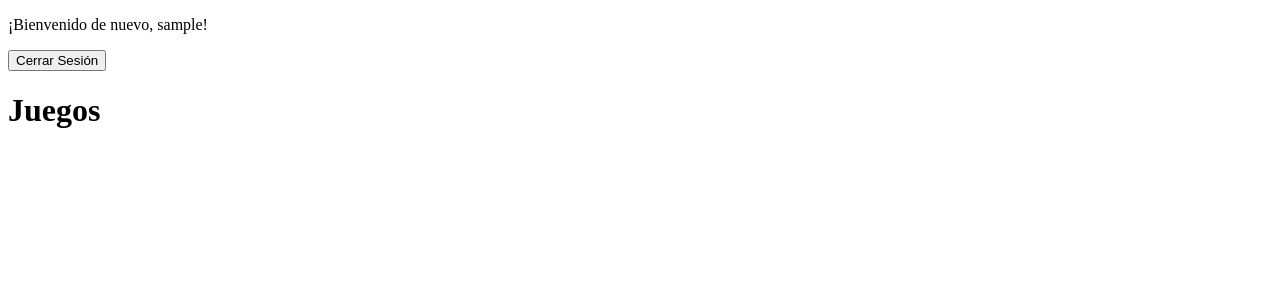
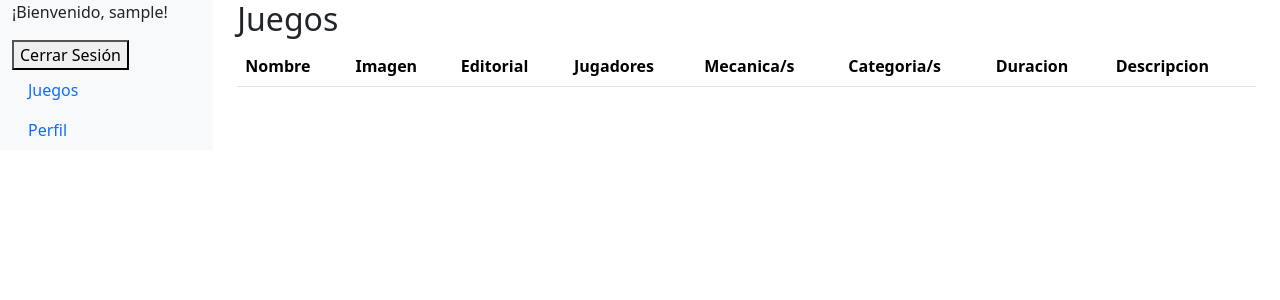
Before and after one commit to MariaRN98/proyecto_django, a Django app: page /aplicacion/juegos/ in a window 1280 px wide. Shown: the top 300 px of the page. Run offline with Django 5.2, Linux system fonts and the light colour scheme; the visitor is signed in with stand-in values (Sample User, id 1); data that the repository does not hold is empty.

Commit message:
registro, detalles usuario, tablita juegos

```diff
--- a/aplicacion/templates/aplicacion/base.html
+++ b/aplicacion/templates/aplicacion/base.html
@@ -1,26 +1,52 @@
 <!DOCTYPE html>
-<html lang="en">
+<html lang="es">
 <head>
     <meta charset="UTF-8">
     <meta name="viewport" content="width=device-width, initial-scale=1.0">
-    <title>{% block title %}bgpop{% endblock %}</title>
+    <title>{% block title %}BGPOP{% endblock %}</title>
+    <!-- Bootstrap CSS -->
+    <link href="https://cdn.jsdelivr.net/npm/bootstrap@5.3.3/dist/css/bootstrap.min.css" rel="stylesheet" integrity="sha384-QWTKZyjpPEjISv5WaRU9OFeRpok6YctnYmDr5pNlyT2bRjXh0JMhjY6hW+ALEwIH" crossorigin="anonymous">
 </head>
 <body>
-
+    <div class="container-fluid">
+        <div class="row">
+            <!-- Menú lateral -->
+            <nav class="col-md-2 d-none d-md-block bg-light sidebar">
+                <div class="position-sticky">
+                    <ul class="nav flex-column">
+                        <li class="nav-item">
                             {% if user.is_authenticated %}
-    <p>¡Bienvenido de nuevo, {{ user.username }}!</p>
+                             <p>¡Bienvenido, {{ user.username}}!</p>
                              <form action="{% url 'logout' %}" method="post">
                                 {% csrf_token %}
                                 <button type="submit" class="">Cerrar Sesión</button>
                             </form>
                             {% else %}
-    <p>Por favor, <a href="{% url 'login' %}">inicia sesión</a> para acceder a más funciones.</p>
+                            <p><a href="{% url 'login' %}">Iniciar Sesión</a></p>
                             {% endif %}
 
 
+                        <li class="nav-item">
+                            <a class="nav-link active" href="{% url 'listado_juegos' %}">Juegos</a>
+                            <a class="nav-link active" href="{% url 'detalle_usuario' pk=user.pk %}">Perfil</a>
+                        </li>
 
+
+                        <!--añadir mas items al menu-->
+                    </ul>
+                </div>
+            </nav>
+
+            <!-- Contenido principal -->
+            <main class="col-md-9 ms-sm-auto col-lg-10 px-md-4">
                 {% block contenido %}
+                <!-- El contenido dinámico de cada página irá aquí -->
+                {% endblock %}
+            </main>
+        </div>
+    </div>
 
-    {% endblock %}
+    <!-- Bootstrap JS -->
+    <script src="https://cdn.jsdelivr.net/npm/bootstrap@5.3.3/dist/js/bootstrap.bundle.min.js" integrity="sha384-YvpcrYf0tY3lHB60NNkmXc5s9fDVZLESaAA55NDzOxhy9GkcIdslK1eN7N6jIeHz" crossorigin="anonymous"></script>
 </body>
 </html>
--- a/aplicacion/templates/aplicacion/juegos_listado.html
+++ b/aplicacion/templates/aplicacion/juegos_listado.html
@@ -1,12 +1,34 @@
 {% extends "aplicacion/base.html" %}
 
-{% block title %}Lista juegos{% endblock %}
+{% block contenido %}
+<h2>Juegos</h2>
+<table class="table table-striped">
+    <thead>
+        <tr>
+            <th>Nombre</th>
+            <th>Imagen</th>
+            <th>Editorial</th>
+            <th>Jugadores</th>
+            <th>Mecanica/s</th>
+            <th>Categoria/s</th>
+            <th>Duracion</th>
+            <th>Descripcion</th>
+        </tr>
+    </thead>
+    <tbody>
+        {% for juego in listado_juegos %}
+        <tr>
+            <td><a href="{%url 'detalle_juego' pk=juego.pk%}">{{ juego.nombre }}</a></td>
+            <td>{{ juego.imagen }}</td>
+            <td>{{ juego.editorial }}</td>
+            <td>{{ juego.jugadores }}</td>
+            <td>{{ juego.mecanica }}</td>
+            <td>{{ juego.categoria }}</td>
+            <td>{{ juego.duracion }}</td>
+            <td>{{ juego.descripcion }}</td>
 
-{% block contenido %}
-    <h1>Juegos</h1>
-    <ul>
-        {% for juego in listado_juegos %}
-        <a href="{% url 'detalle_juego' pk=juego.pk %}">{{ juego.nombre }}</a>
+        </tr>
         {% endfor %}
-    </ul>
+    </tbody>
+</table>
 {% endblock %}
--- a/aplicacion/templates/registration/login.html
+++ b/aplicacion/templates/registration/login.html
@@ -16,6 +16,6 @@
         {{ form.as_p }}
         <button type="submit">Iniciar sesión</button>
     </form>
-    <p>¿No tienes una cuenta? <a href="{% url 'admin:index' %}">Contacta al administrador</a>.</p>
+    <p>¿No tienes una cuenta? <a href="{% url 'registro' %}">Registrate</a>.</p>
 </body>
 </html>
--- a/aplicacion/urls.py
+++ b/aplicacion/urls.py
@@ -3,7 +3,12 @@ from .views import *
 from django.conf.urls.static import static
 
 urlpatterns = [
+    #juegos
     path('juegos/', ListadoJuegos.as_view(), name='listado_juegos'),
     path('juegos/<int:pk>', DetalleJuego.as_view(), name='detalle_juego'),
     path('juegos/<int:pk>/edit', DetalleJuego.as_view(), name='editar_juego'),
+
+    #usuarios
+    path('registro/', RegistroView.as_view(), name='registro'),
+    path('usuario/<int:pk>', Detalleusuario.as_view(), name='detalle_usuario'),
 ]
--- a/aplicacion/views.py
+++ b/aplicacion/views.py
@@ -2,8 +2,9 @@ from django.shortcuts import render
 from .models import *
 from django.views.generic import ListView, DeleteView, UpdateView, CreateView, DetailView
 from django.urls import reverse_lazy
+from .forms import UsuarioCreationForm
 
-# Create your views here.
+# juegos
 class ListadoJuegos(ListView):
     model = Juego
     template_name = 'aplicacion/juegos_listado.html'
@@ -20,3 +21,15 @@ class EditarJuego(UpdateView):
     context_object_name = 'editar_juego'
     fields = '__all__'
     success_url = reverse_lazy('listado_juegos')
+
+# usuarios
+
+class RegistroView(CreateView):
+    form_class = UsuarioCreationForm
+    template_name = 'registration/registro.html'
+    success_url = reverse_lazy('login')  # Redirige al login después del registro
+
+class Detalleusuario(DetailView):
+    model = Usuario
+    template_name = 'aplicacion/usuario_detalle.html'
+    context_object_name = 'detalle_usuario'
```
Also changed, not shown: aplicacion/forms.py (added, +8 -0 lines), aplicacion/templates/aplicacion/juegos_detalle.html (+31 -3 lines), aplicacion/templates/aplicacion/usuario_detalle.html (added, +11 -0 lines), aplicacion/templates/registration/registro.html (added, +16 -0 lines). Lines whose indentation alone changed are shown as unchanged.
